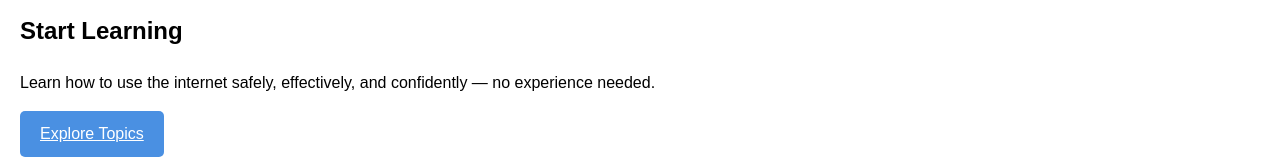
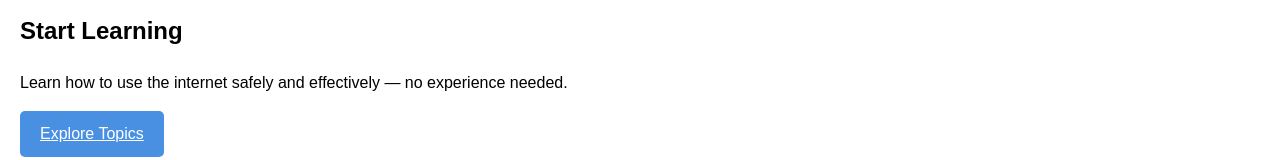
Before and after one commit to evanallio/website, a plain HTML site: page index.html in a window 1280 px wide. Shown: the part 204-364 px from the top of the page. Drawn offline with Linux system fonts and the light colour scheme.

Commit message:
Update index.html

```diff
--- a/index.html
+++ b/index.html
@@ -20,7 +20,7 @@
   <main>
   <section id="hero">
       <h2>Start Learning</h2>
-      <p>Learn how to use the internet safely, effectively, and confidently — no experience needed.</p>
+      <p>Learn how to use the internet safely and effectively — no experience needed.</p>
       <a href="#topics" class="button">Explore Topics</a>
     </section>
 
```
